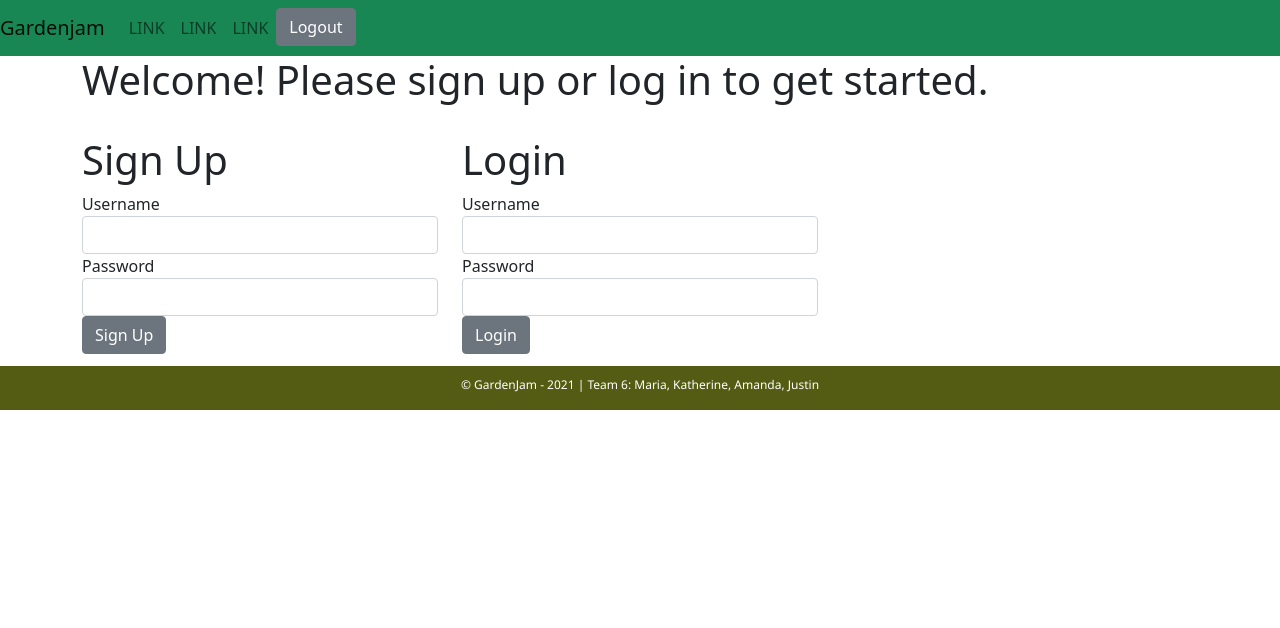
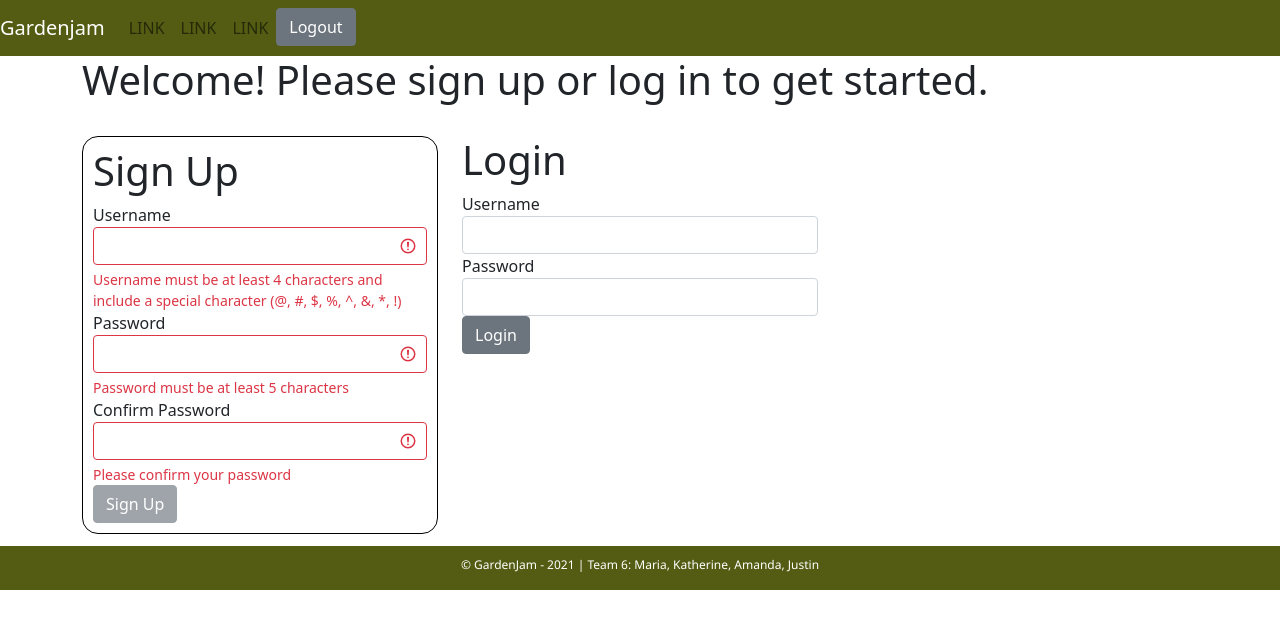
Before and after one commit to Mariabruner/gardenjam_client, a React (Create React App) app: page / in a window 1280 px wide. Shown: the top 628 px of the page. Built offline with nearby package versions, Linux system fonts and the light colour scheme; a web font is replaced by a local one.

Commit message:
kj added form validation to signup and updated styling on navbar

```diff
--- a/src/auth/Signup.js
+++ b/src/auth/Signup.js
@@ -1,16 +1,30 @@
 
-import React, {useState} from 'react';
-import {Form, FormGroup, Label, Input, Button } from 'reactstrap';
+import React, { useState } from 'react';
+import { Form, FormGroup, Label, Input, Button, FormFeedback } from 'reactstrap';
 
 const Signup = (props) => {
     const [username, setUsername] = useState('');
     const [password, setPassword] = useState('');
+    const [confirmPassword, setConfirmPassword] = useState('');
+
+
+    const [usernameValid, setUsernameValid] = useState(false);
+    const [passwordValid, setPasswordValid] = useState(false);
+    const [confirmPasswordValid, setConfirmPasswordValid] = useState(false);
+
+
+
+    const formWrapper = {
+        border: '1px solid black',
+        borderRadius: '1em',
+        padding: '10px'
+    }
 
     let handleSubmit = (event) => {
         event.preventDefault();
         fetch("http://localhost:3000/user/register", {
             method: 'POST',
-            body: JSON.stringify({user:{username: username, password: password}}),
+            body: JSON.stringify({ user: { username: username, password: password } }),
             headers: new Headers({
                 'Content-Type': 'application/json'
             })
@@ -21,21 +35,77 @@ const Signup = (props) => {
         })
     }
 
-    return(
-        <div>
+    return (
+        <div style={formWrapper} id='formWrapper'>
             <h1>Sign Up</h1>
             <Form onSubmit={handleSubmit}>
                 <FormGroup>
                     <Label htmlFor="username">Username</Label>
-                <Input onChange={(e) => setUsername(e.target.value)} name="username" value={username} />
+                    <Input valid={usernameValid} invalid={!usernameValid} onChange={(e) => {
+                        setUsername(e.target.value)
+                        if (e.target.value.length >= 4 && (e.target.value.includes ("@") || e.target.value.includes ("#") || e.target.value.includes ("$") || e.target.value.includes ("!") || e.target.value.includes ("%") || e.target.value.includes ("^") || e.target.value.includes ("*") || e.target.value.includes ("&")))
+                             {
+                            setUsernameValid(true)
+                        } else {
+                            setUsernameValid(false)
+                        }
 
+
+                    }} name="username" value={username} />
+                    <FormFeedback invalid>
+                        {'Username must be at least 4 characters and include a special character (@, #, $, %, ^, &, *, !)'}
+                    </FormFeedback>
 
                 </FormGroup>
                 <FormGroup>
                     <Label htmlFor="password">Password</Label>
-                <Input onChange={(e) => setPassword(e.target.value)} name="password" value={password}/>
+                    <Input valid={passwordValid} invalid={!passwordValid} onChange={(e) => {
+                        setPassword(e.target.value)
+                        if (e.target.value.length >= 5) {
+                            setPasswordValid(true);
+                        } else {
+                            setPasswordValid(false);
+                        }
+                        if (confirmPassword !== e.target.value || confirmPassword.length === 0) {
+                            setConfirmPasswordValid(false);
+                        } else {
+                            setConfirmPasswordValid(true);
+                        }
+
+                    }} name="password" value={password} />
+                    <FormFeedback invalid>
+                        {'Password must be at least 5 characters'}
+                    </FormFeedback>
                 </FormGroup>
-            <Button type="submit">Sign Up</Button>
+                <FormGroup>
+                    <Label htmlFor="confirmPassword">Confirm Password</Label>
+                    <Input invalid={!confirmPasswordValid} valid={confirmPasswordValid} onChange={(e) => {
+                        setConfirmPassword(e.target.value)
+                        if (password === e.target.value && e.target.value.length !== 0) {
+                            setConfirmPasswordValid(true);
+                        } else if (confirmPassword !== password) {
+                            setConfirmPasswordValid(false);
+                        } else {
+                            setConfirmPasswordValid(false);
+                        }
+                    }} name="confirmPassword" value={confirmPassword} />
+                    { <FormFeedback>
+                        {confirmPassword.length === 0
+                            ?
+                            'Please confirm your password'
+                            :
+                            confirmPassword !== password
+                                ?
+                                'Passwords do not match'
+                                :
+                                null}
+                    </FormFeedback> }
+
+
+
+         </FormGroup>
+
+                <Button type="submit" disabled={usernameValid && passwordValid && confirmPasswordValid ? false : true}>Sign Up</Button>
             </Form>
         </div>
     )
--- a/src/components/Navbar.js
+++ b/src/components/Navbar.js
@@ -1,15 +1,25 @@
 import React, {useState} from 'react';
+import { withRouter } from 'react-router-dom';
 import {Collapse, Navbar, NavLink, NavbarToggler, NavbarBrand, Nav, NavItem, Button} from 'reactstrap';
 
 const Sitebar = (props) => {
+
+    const sitebarStyle ={
+        backgroundColor: '#545C13',
+
+    }
+
+    const navBarBrandStyle = {
+        color: 'white'
+    }
     const [isOpen, setIsOpen] = useState(false);
     const toggle = () => {
         let newIsOpen = !isOpen;
         setIsOpen(newIsOpen);
     }
     return (
-        <Navbar color="success" light expand="md">
-            <NavbarBrand href="/">Gardenjam</NavbarBrand>
+        <Navbar style={sitebarStyle}  light expand="md">
+            <NavbarBrand style={navBarBrandStyle} href="/">Gardenjam</NavbarBrand>
             <NavbarToggler onClick={toggle}/>
             <Collapse isOpen={isOpen} navbar>
                 <Nav className='m1-auto' navbar>
```
Lines whose indentation alone changed are shown as unchanged.
